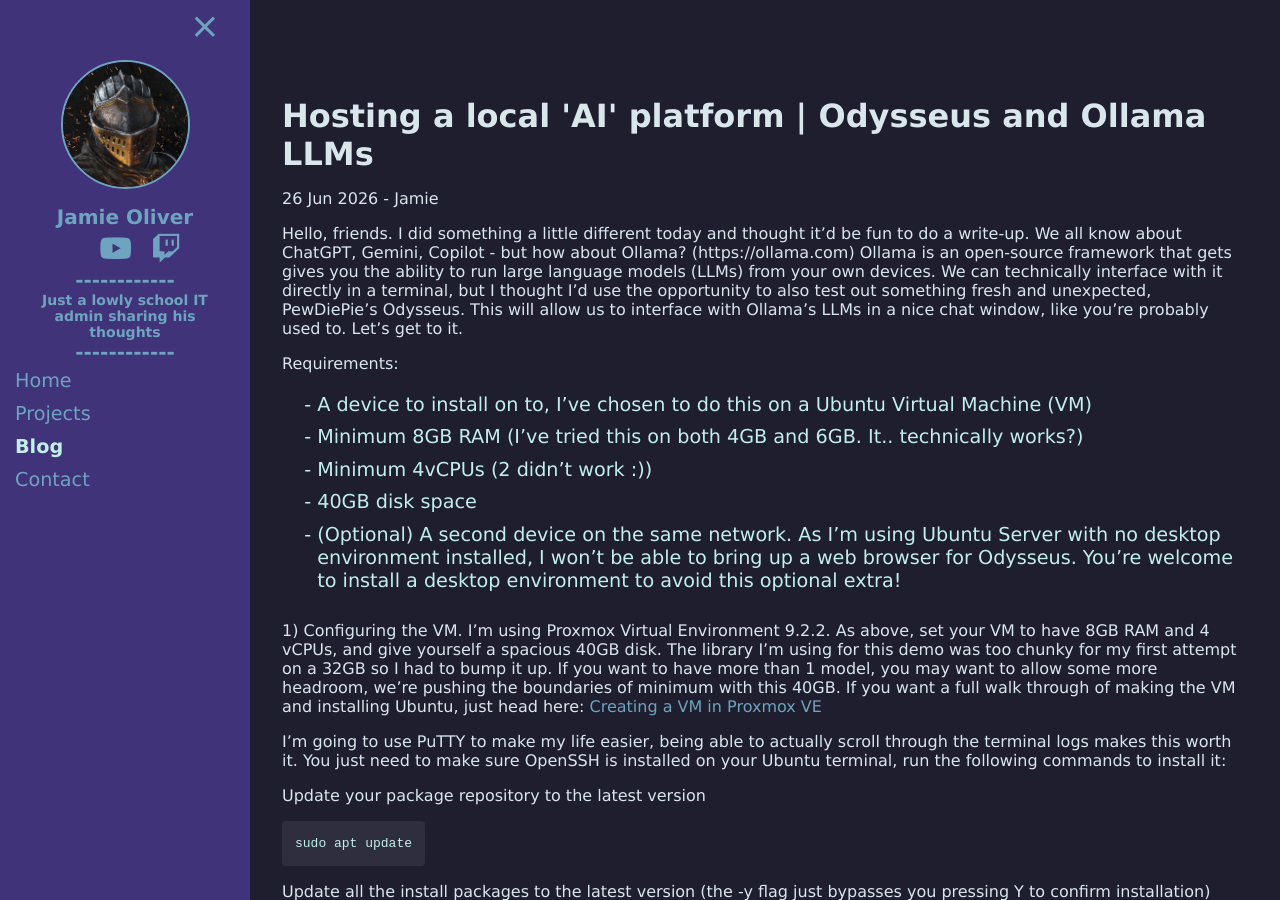
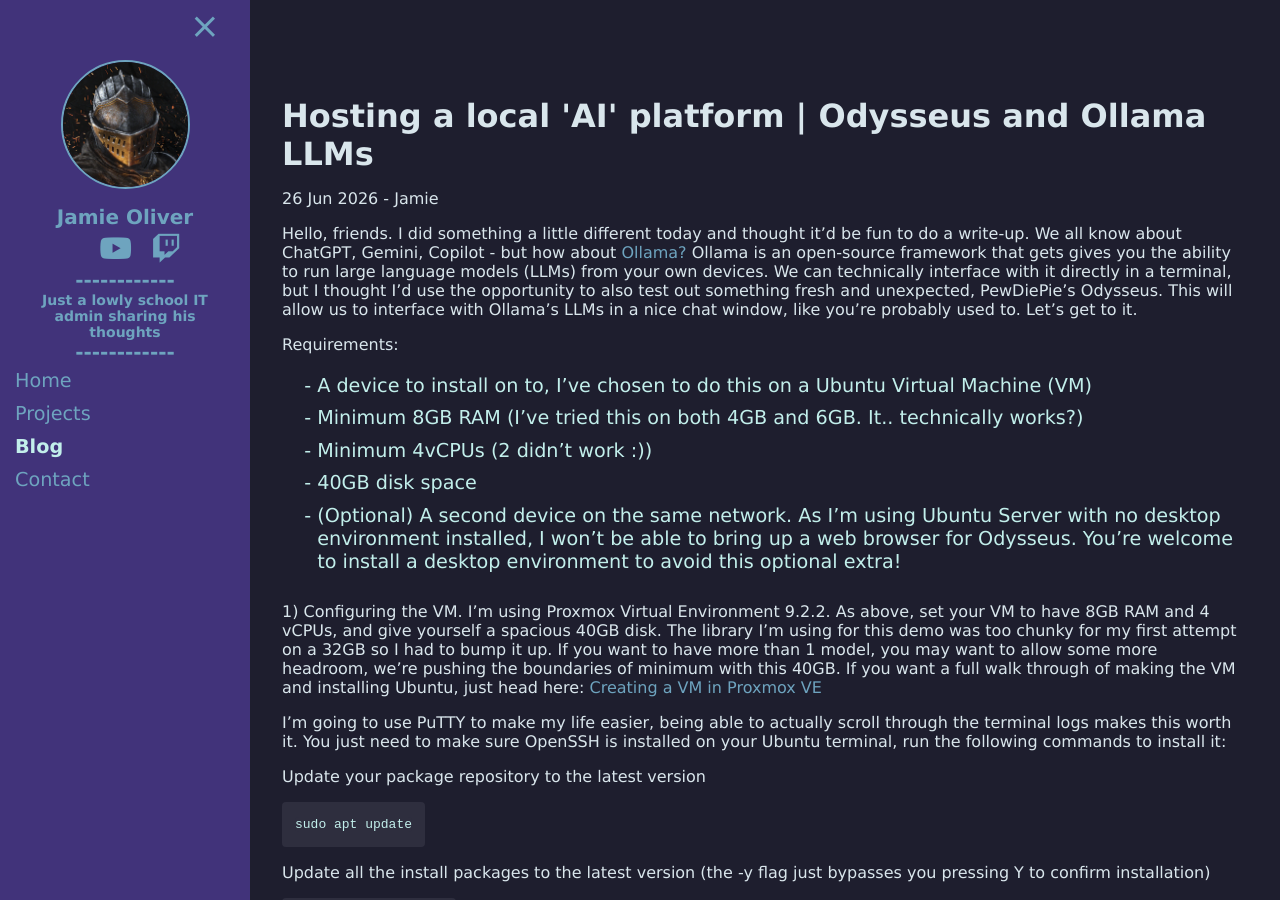
Before and after one commit to JamieO95/jamieo95.github.io, a Jekyll site: the page built from _posts/2026-06-26-hosting-a-local-ai-platform.markdown, in a window 1280 px wide and 900 px high. Built offline with Jekyll 4.4.1, drawn with Linux system fonts in a browser that asks for light colours; nearby versions of some CDN libraries; some of the changed lines change nothing that is shown.

Commit message:
Forgot a link

```diff
--- a/_posts/2026-06-26-hosting-a-local-ai-platform.markdown
+++ b/_posts/2026-06-26-hosting-a-local-ai-platform.markdown
@@ -10,7 +10,7 @@
 permalink: "/blog/hosting-a-local-ai-platform"
 ---
 
-Hello, friends. I did something a little different today and thought it'd be fun to do a write-up. We all know about ChatGPT, Gemini, Copilot - but how about Ollama? (https://ollama.com) Ollama is an open-source framework that gets gives you the ability to run large language models (LLMs) from your own devices. We can technically interface with it directly in a terminal, but I thought I'd use the opportunity to also test out something fresh and unexpected, PewDiePie's Odysseus. This will allow us to interface with Ollama's LLMs in a nice chat window, like you're probably used to. Let's get to it.
+Hello, friends. I did something a little different today and thought it'd be fun to do a write-up. We all know about ChatGPT, Gemini, Copilot - but how about <a href="https://ollama.com" target="_blank">Ollama?</a> Ollama is an open-source framework that gets gives you the ability to run large language models (LLMs) from your own devices. We can technically interface with it directly in a terminal, but I thought I'd use the opportunity to also test out something fresh and unexpected, PewDiePie's Odysseus. This will allow us to interface with Ollama's LLMs in a nice chat window, like you're probably used to. Let's get to it.
 
 Requirements:
 - A device to install on to, I've chosen to do this on a Ubuntu Virtual Machine (VM)
```
